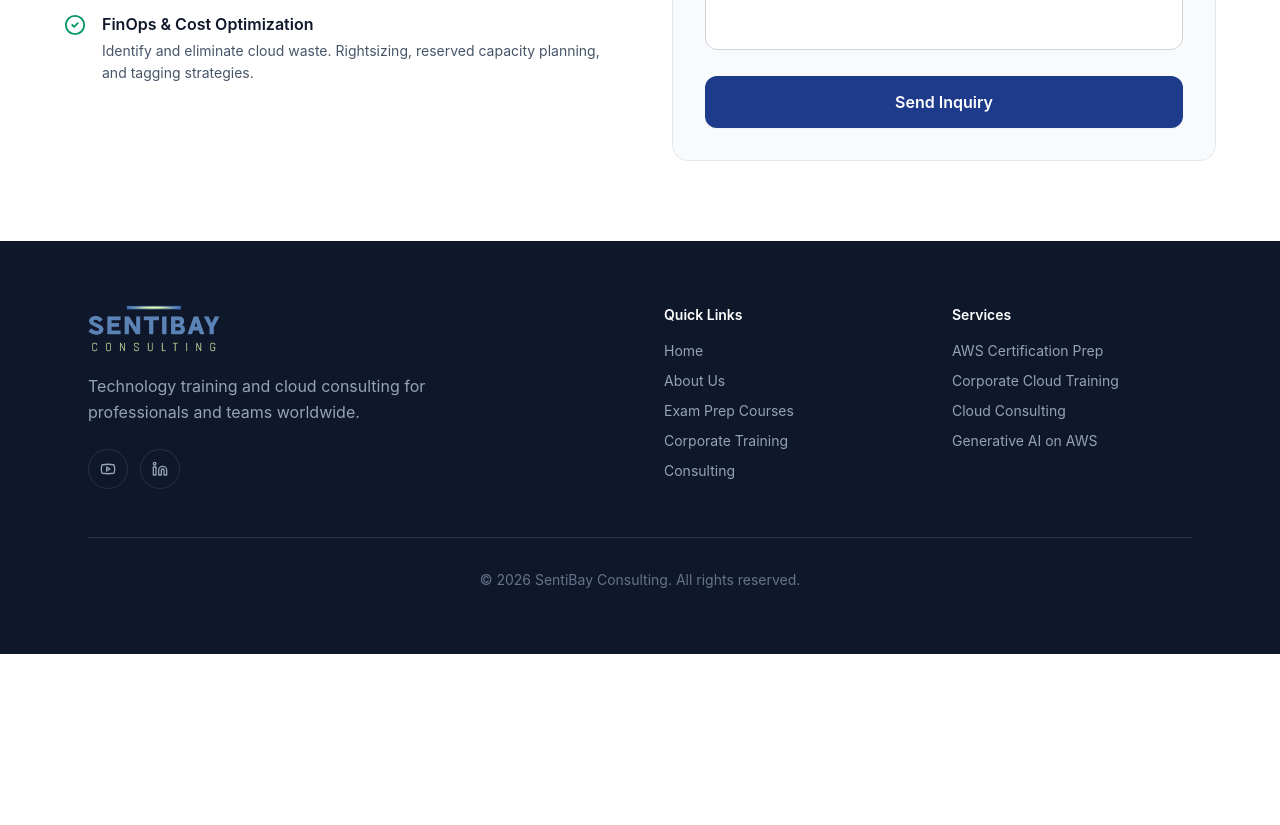
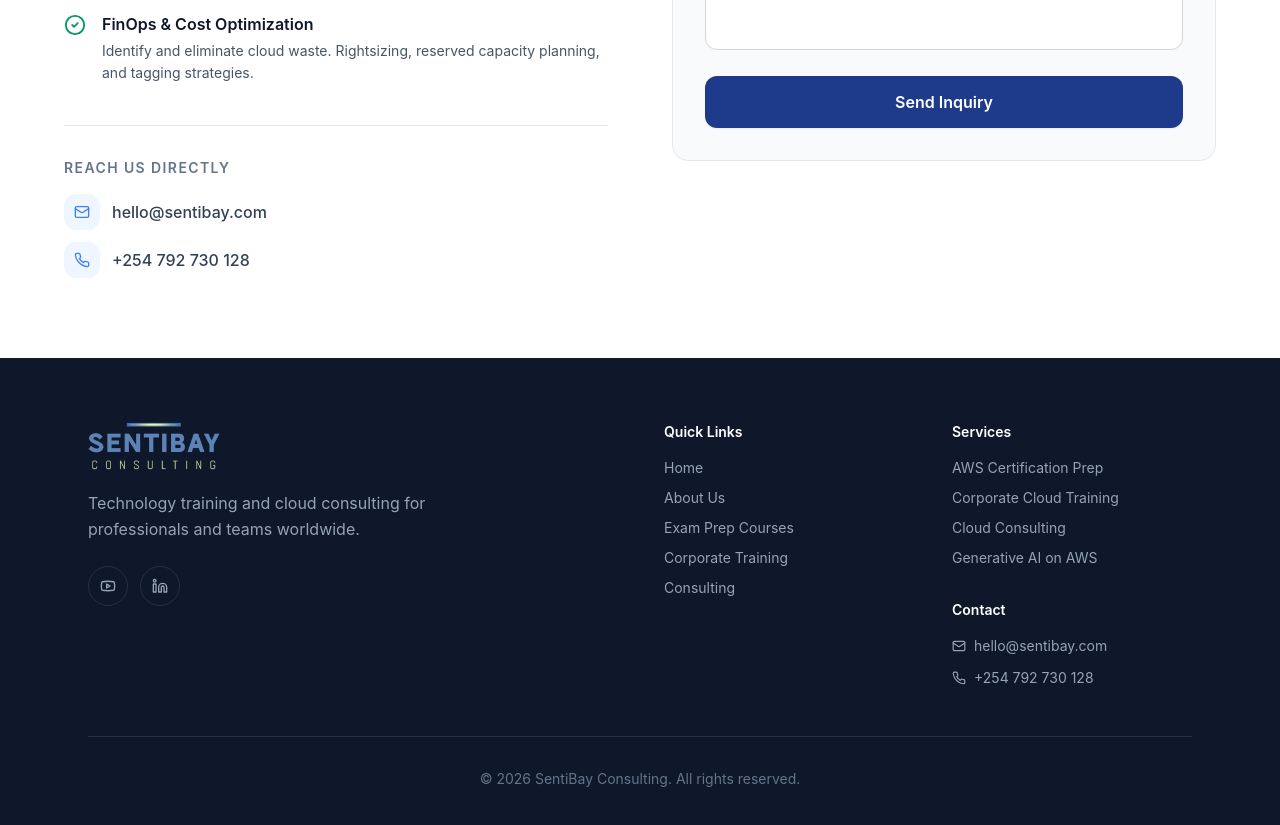
Before and after one commit to kira-PJ/sentibay-consulting, a Next.js app: page /consulting in a window 1280 px wide. Shown: the part 920-1745 px from the top of the page. Before the commit the page ends 1574 px from the top, so only its background shows below. Built offline with nearby package versions, Linux system fonts and the light colour scheme.

Commit message:
Add contact info (email + phone) to footer and consulting page

```diff
--- a/app/consulting/page.tsx
+++ b/app/consulting/page.tsx
@@ -1,6 +1,6 @@
 import ConsultingForm from "@/components/ConsultingForm";
 import { services } from "@/lib/data/services";
-import { CheckCircle2 } from "lucide-react";
+import { CheckCircle2, Mail, Phone } from "lucide-react";
 import ScrollReveal from "@/components/ScrollReveal";
 
 export default function ConsultingPage() {
@@ -48,6 +48,33 @@ export default function ConsultingPage() {
                 </div>
               ))}
             </div>
+
+            {/* Contact details */}
+            <div className="mt-10 pt-8 border-t border-gray-200">
+              <h3 className="text-sm font-semibold text-slate-500 uppercase tracking-widest mb-4">
+                Reach us directly
+              </h3>
+              <div className="flex flex-col gap-3">
+                <a
+                  href="mailto:hello@sentibay.com"
+                  className="inline-flex items-center gap-3 text-slate-700 hover:text-[#1E3A8A] transition-colors group"
+                >
+                  <span className="w-9 h-9 rounded-xl bg-[#EFF6FF] flex items-center justify-center group-hover:bg-[#1E3A8A]/10 transition-colors">
+                    <Mail size={16} className="text-[#3B82F6]" />
+                  </span>
+                  <span className="font-medium">hello@sentibay.com</span>
+                </a>
+                <a
+                  href="tel:+254792730128"
+                  className="inline-flex items-center gap-3 text-slate-700 hover:text-[#1E3A8A] transition-colors group"
+                >
+                  <span className="w-9 h-9 rounded-xl bg-[#EFF6FF] flex items-center justify-center group-hover:bg-[#1E3A8A]/10 transition-colors">
+                    <Phone size={16} className="text-[#3B82F6]" />
+                  </span>
+                  <span className="font-medium">+254 792 730 128</span>
+                </a>
+              </div>
+            </div>
           </ScrollReveal>
 
           {/* Right — form */}
--- a/components/Footer.tsx
+++ b/components/Footer.tsx
@@ -1,5 +1,5 @@
 import Link from "next/link";
-import { Youtube, Linkedin } from "lucide-react";
+import { Youtube, Linkedin, Phone, Mail } from "lucide-react";
 
 export default function Footer() {
   return (
@@ -69,6 +69,28 @@ export default function Footer() {
               <li>Cloud Consulting</li>
               <li>Generative AI on AWS</li>
             </ul>
+
+            <h3 className="text-white font-semibold text-sm mt-8 mb-4">Contact</h3>
+            <ul className="flex flex-col gap-3 text-sm">
+              <li>
+                <a
+                  href="mailto:hello@sentibay.com"
+                  className="flex items-center gap-2 text-slate-400 hover:text-white transition-colors"
+                >
+                  <Mail size={14} className="shrink-0" />
+                  hello@sentibay.com
+                </a>
+              </li>
+              <li>
+                <a
+                  href="tel:+254792730128"
+                  className="flex items-center gap-2 text-slate-400 hover:text-white transition-colors"
+                >
+                  <Phone size={14} className="shrink-0" />
+                  +254 792 730 128
+                </a>
+              </li>
+            </ul>
           </div>
         </div>
 
```
